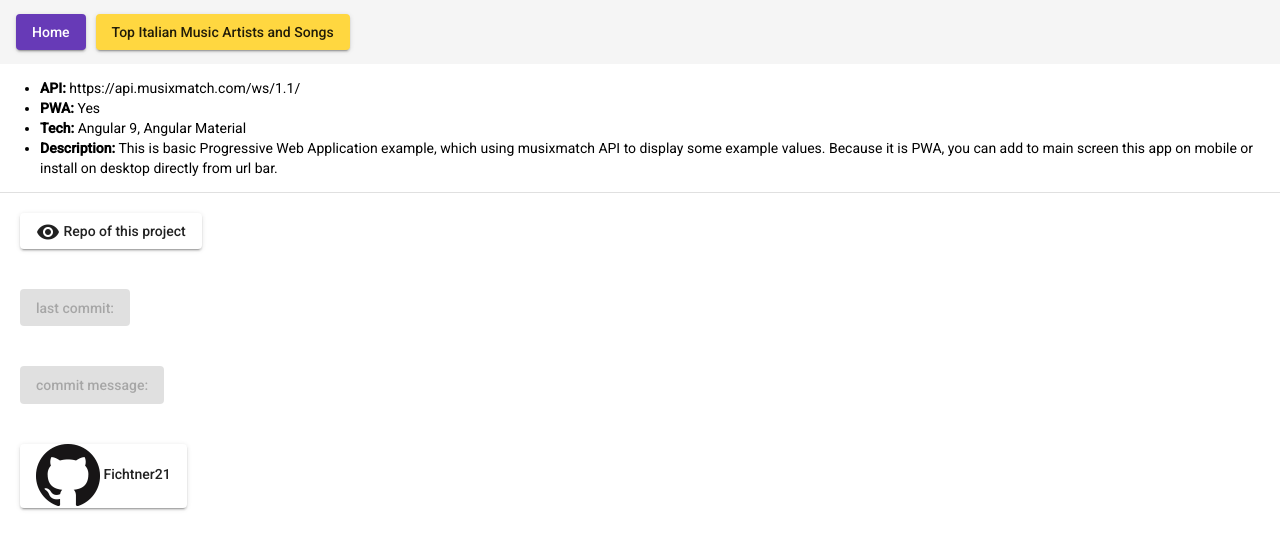
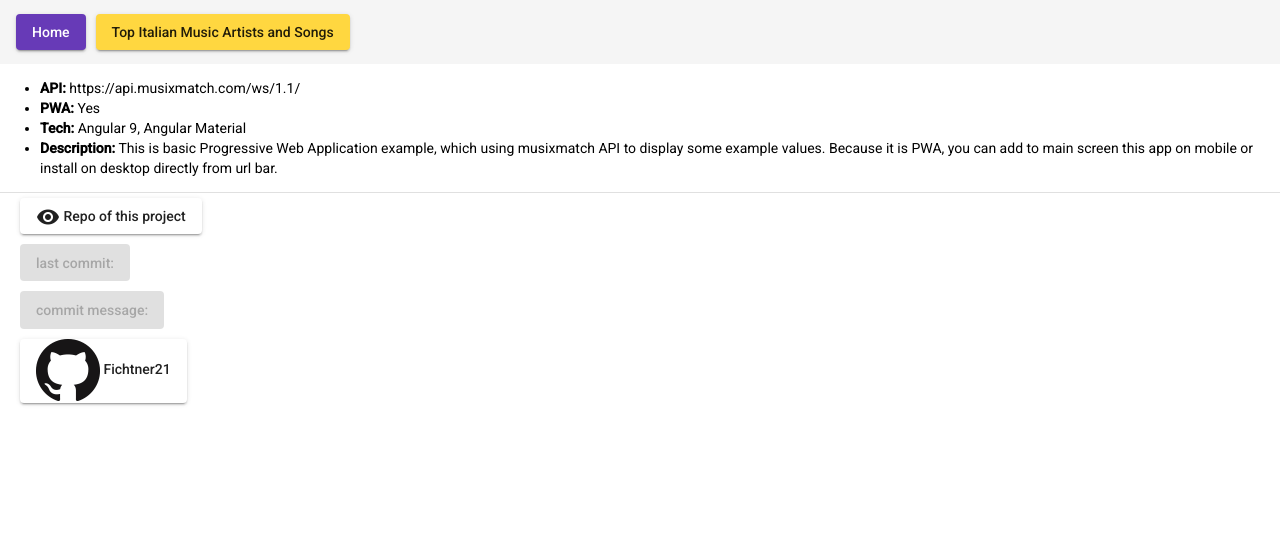
Before and after one commit to Fichtner21/pwa-angular, an Angular app: page / in a window 1280 px wide. Shown: the top 550 px of the page. Built offline with nearby package versions, Linux system fonts and the light colour scheme; no server answers.

Commit message:
fixed styles home view

```diff
--- a/src/app/home/home.component.scss
+++ b/src/app/home/home.component.scss
@@ -1,7 +1,3 @@
 div {
-  padding: 20px;
-
-  a {
-    //margin-left: 10px;
-  }
+  padding: 5px 20px;
 }
```
Also changed, not shown: 6 other files (tests, documents, lock files or other folders).
